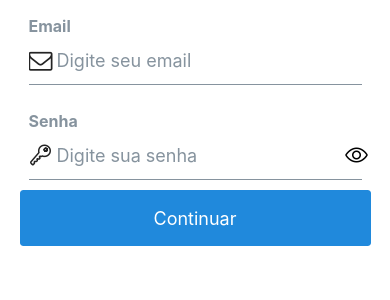
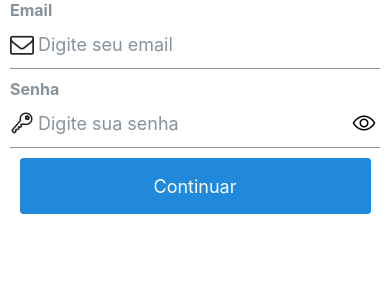
Before and after one commit to joaovtpereira/learningapp, a React Native app: screen / in a window 390 px wide. Shown: the top 300 px of the page. Built offline with nearby package versions, Linux system fonts and the light colour scheme.

Commit message:
new: Componentizando input e organizando em pasta components

```diff
--- a/App.tsx
+++ b/App.tsx
@@ -3,10 +3,9 @@ import React, {useEffect, useState} from 'react';
 import {useForm} from 'react-hook-form';
 import {yupResolver} from '@hookform/resolvers/yup';
 import {SafeAreaProvider} from 'react-native-safe-area-context';
-import Icon from 'react-native-vector-icons/Ionicons';
 import * as yup from 'yup';
 
-import {Input} from 'react-native-elements';
+import Input from './App/Components/ReactNativeElements/Input';
 import {Button} from 'react-native-elements';
 import {Alert, SafeAreaView} from 'react-native';
 
@@ -34,7 +33,6 @@ function App() {
   });
 
   const [submitLoadingButton, setSubmitLoadingButton] = useState(false);
-  const [enableSecurityText, setEnableSecurityText] = useState(true);
 
   useEffect(() => {
     register('email');
@@ -49,56 +47,27 @@ function App() {
     }, 3000);
   }
 
-  function handleEnableSecurityText() {
-    setEnableSecurityText(!enableSecurityText);
-  }
-
   return (
     <SafeAreaProvider>
       <SafeAreaView>
         <Input
+          errorMessage={errors?.email?.message}
+          onChangeText={text => setValue('email', text)}
           placeholder="Digite seu email"
           label="Email"
           keyboardType="email-address"
-          onChangeText={text => setValue('email', text)}
-          errorMessage={errors?.email?.message}
-          leftIcon={{type: 'font-awesome', name: 'envelope-o'}}
-          inputContainerStyle={{
-            marginHorizontal: '5%',
-            width: '90%',
-          }}
-          labelStyle={{
-            marginHorizontal: '5%',
-            marginTop: 16,
-            width: '90%',
+          leftIcon={{
+            type: 'font-awesome',
+            name: 'envelope-o',
           }}
         />
 
         <Input
+          errorMessage={errors?.password?.message}
+          onChangeText={text => setValue('password', text)}
           placeholder="Digite sua senha"
           label="Senha"
-          secureTextEntry={enableSecurityText}
-          errorMessage={errors?.password?.message}
-          leftIcon={{type: 'ionicon', name: 'key-outline'}}
-          rightIcon={
-            <Icon
-              name={
-                enableSecurityText ? 'ios-eye-outline' : 'ios-eye-off-outline'
-              }
-              onPress={handleEnableSecurityText}
-              size={24}
-            />
-          }
-          onChangeText={text => setValue('password', text)}
-          inputContainerStyle={{
-            marginHorizontal: '5%',
-            width: '90%',
-          }}
-          labelStyle={{
-            marginHorizontal: '5%',
-            marginTop: 16,
-            width: '90%',
-          }}
+          securityField
         />
 
         <Button
--- /dev/null
+++ b/App/Components/ReactNativeElements/Input/index.tsx
@@ -0,0 +1,69 @@
+/* eslint-disable @typescript-eslint/no-unused-vars */
+/* eslint-disable react-native/no-inline-styles */
+import React, {useState} from 'react';
+import {KeyboardTypeOptions} from 'react-native';
+
+import {Input as InputElement, InputProps} from 'react-native-elements';
+import Icon from 'react-native-vector-icons/Ionicons';
+
+interface InputPropsComponent extends InputProps {
+  placeholder?: string;
+  securityField?: boolean;
+  label?: string;
+  keyboardType?: KeyboardTypeOptions;
+  leftIcon?:
+    | {
+        type: string;
+        name: string;
+      }
+    | React.ReactNode;
+  righIcon?:
+    | {
+        type: string;
+        name: string;
+      }
+    | React.ReactNode;
+}
+
+function Input({
+  placeholder,
+  label,
+  securityField,
+  keyboardType = 'default',
+  leftIcon,
+  ...rest
+}: InputPropsComponent) {
+  const [enableSecurityText, setEnableSecurityText] = useState(true);
+
+  function handleEnableSecurityText() {
+    setEnableSecurityText(!enableSecurityText);
+  }
+
+  return securityField ? (
+    <InputElement
+      placeholder={placeholder}
+      label={label}
+      keyboardType={keyboardType}
+      secureTextEntry={enableSecurityText}
+      leftIcon={{type: 'ionicon', name: 'key-outline'}}
+      rightIcon={
+        <Icon
+          name={enableSecurityText ? 'ios-eye-outline' : 'ios-eye-off-outline'}
+          onPress={handleEnableSecurityText}
+          size={24}
+        />
+      }
+      {...rest}
+    />
+  ) : (
+    <InputElement
+      placeholder={placeholder}
+      label={label}
+      keyboardType={keyboardType}
+      leftIcon={leftIcon}
+      {...rest}
+    />
+  );
+}
+
+export default Input;
```
